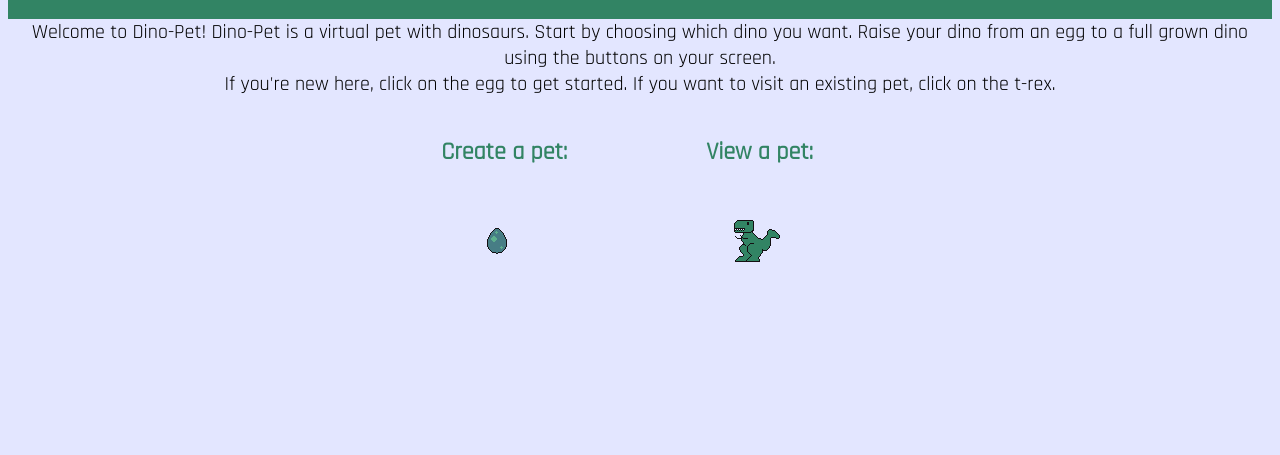
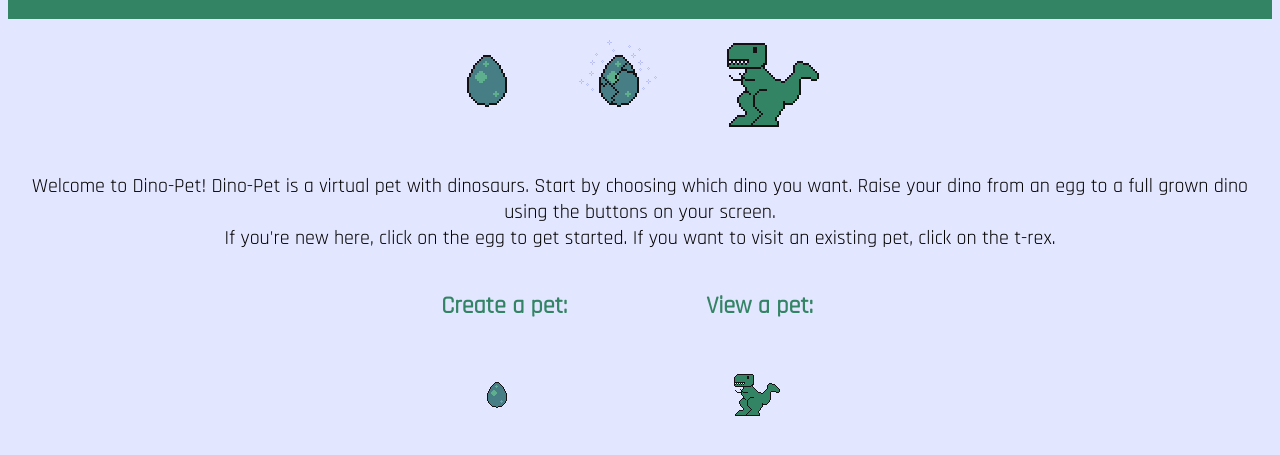
Before and after one commit to beccaww/dino-pet, a website: page public/index.html in a window 1280 px wide. Shown: the part 73-528 px from the top of the page. Drawn offline with nearby package versions, Linux system fonts and the light colour scheme.

Commit message:
centering, added landing page image

```diff
--- a/public/index.css
+++ b/public/index.css
@@ -30,6 +30,11 @@ h3 {
 
 .create-pet, .view-pet {
   margin-left: 50px;
+}
+
+.egghatch {
+  position: relative;
+  left: 33%;
 }
 
 .welcome {
--- a/public/index.html
+++ b/public/index.html
@@ -18,6 +18,7 @@
     <header role="banner" class="col-12">
         <h1>Dino-Pet</h1>
     </header>
+    <img class="egghatch" src="/egghatch.png" />
     <section class="welcome">Welcome to Dino-Pet! Dino-Pet is a virtual pet with dinosaurs. Start by
         choosing
         which dino you want. Raise your dino from
```
Also changed, not shown: public/egghatch.png (added).
